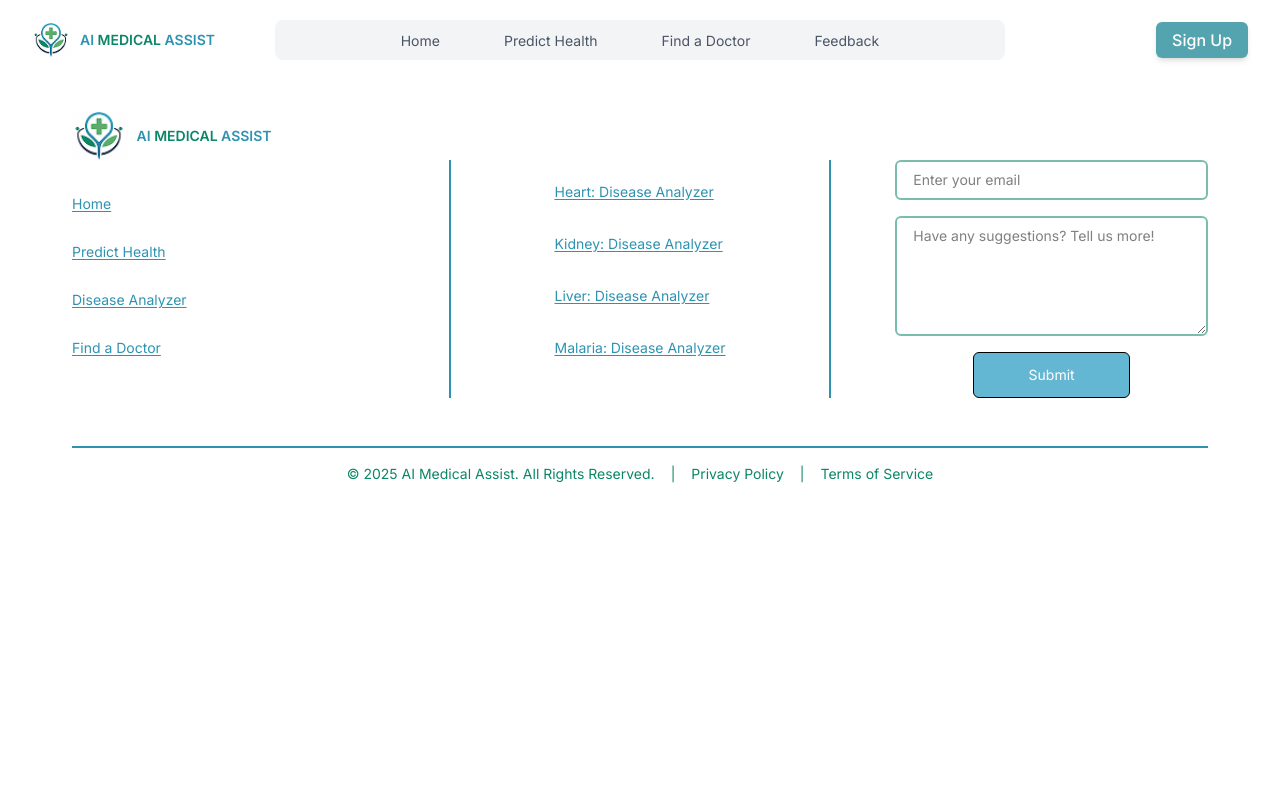
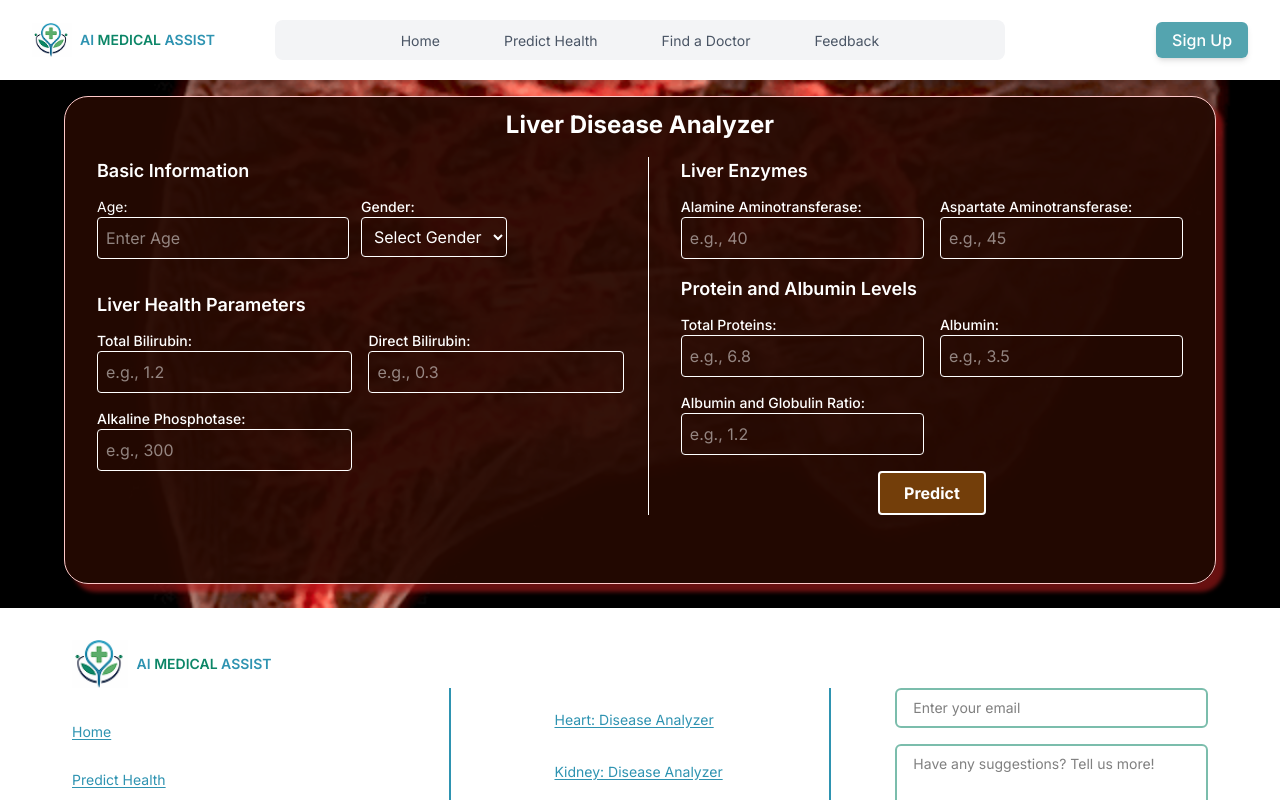
Before and after one commit to Gandhiprajwal/AI-Medical-Assist, a React (Vite) app in the folder frontend/: page /liver-disease-analyzer in a window 1280 px wide. Shown: the top 800 px of the page. Built offline with nearby package versions, Linux system fonts and the light colour scheme.

Commit message:
Liver Disease analyzer frontend completed

```diff
--- a/frontend/src/App.jsx
+++ b/frontend/src/App.jsx
@@ -6,6 +6,7 @@ import Navbar from "./components/Navbar/Navbar";
 import Footer from "./components/Footer/Footer";
 import Findadoctor from "./components/FindADoctor/Findadoctor";
 import HeartDiseaseAnalyzer from "./components/AdvancedAnalyzers/HeartDiseaseAnalyzer";
+import LiverDiseaseAnalyzer from "./components/AdvancedAnalyzers/LiverDiseaseAnalyzer";
 
 
 function App() {
@@ -21,6 +22,7 @@ function App() {
           <Route path="/sign-in" element={<>Sign In</>} />
           <Route path="/sign-up" element={<>Sign Up</>} />
           <Route path="/heart-disease-analyzer" element={<HeartDiseaseAnalyzer />} />
+          <Route path="/liver-disease-analyzer" element={<LiverDiseaseAnalyzer />} />
         </Routes>
         <Footer />
       </BrowserRouter>
--- a/frontend/src/components/AdvancedAnalyzers/HeartDiseaseAnalyzer.jsx
+++ b/frontend/src/components/AdvancedAnalyzers/HeartDiseaseAnalyzer.jsx
@@ -47,10 +47,12 @@ const HeartDiseaseAnalyzer = () => {
   };
 
   return (
-    <section className="opacity-95 w-full h-132 py-12 pt-10 px-20 bg-[#81B4B2] bg-cover bg-center overflow-y-auto" style={{
+    <section className="opacity-95 w-full h-132 py-5 pb-8 px-20 bg-[#81B4B2] bg-cover bg-center overflow-y-auto" style={{
         backgroundImage: `url(${bgImage})`,
       }}>
-    <div className="w-full h-full p-8 pt-3 border rounded-3xl shadow-lg bg-black opacity-90 text-white">
+    <div className="w-full h-full p-8 pt-3 border-1 border-[#000443] rounded-3xl shadow-lg bg-[#000433]/90 text-white" style={{
+    boxShadow: "8px 8px 4px rgba(129, 185, 192, 0.57)",
+  }}>
       <h2 className="text-2xl font-bold text-center mb-4">Heart Disease Analyzer</h2>
       <form onSubmit={handleSubmit} className="flex gap-4">
         <div className="flex flex-col gap-4 w-1/2">
@@ -75,11 +77,11 @@ const HeartDiseaseAnalyzer = () => {
                 name="gender"
                 value={inputData.gender}
                 onChange={handleInputChange}
-                className="w-full border p-2 rounded bg-black"
+                className="w-full border p-2 rounded"
               >
-                <option value="">Select Gender</option>
-                <option value="male">Male</option>
-                <option value="female">Female</option>
+                <option className="text-black" value="">Select Gender</option>
+                <option className="text-black" value="male">Male</option>
+                <option className="text-black" value="female">Female</option>
               </select>
             </div>
           </div>
@@ -126,7 +128,7 @@ const HeartDiseaseAnalyzer = () => {
         </div>
         </div>
 
-        <div className="border-l flex flex-col pl-3 gap-4 w-1/2">
+        <div className="border-l flex flex-col pl-8 gap-4 w-1/2">
         {/* Lifestyle and Medical History Section */}
         <div>
           <h2 className="text-lg font-semibold mb-3">Lifestyle & Medical History</h2>
--- /dev/null
+++ b/frontend/src/components/AdvancedAnalyzers/LiverDiseaseAnalyzer.jsx
@@ -0,0 +1,240 @@
+import React, { useState } from "react";
+import bgImage from "../../assets/Liverbgimg.gif"; // Replace with your liver-specific background image path
+// import axios from "axios";
+// import { BASE_URL } from "../../../config";
+
+const LiverDiseaseAnalyzer = () => {
+  // State for input data
+  const [inputData, setInputData] = useState({
+    age: "",
+    gender: "",
+    totalBilirubin: "",
+    directBilirubin: "",
+    alkalinePhosphotase: "",
+    alamineAminotransferase: "",
+    aspartateAminotransferase: "",
+    totalProteins: "",
+    albumin: "",
+    albuminGlobulinRatio: "",
+  });
+
+  // Prediction & Errors
+  const [prediction, setPrediction] = useState(null);
+  const [formError, setFormError] = useState("");
+
+  // Handle input change
+  const handleInputChange = (e) => {
+    const { name, value } = e.target;
+    setInputData({ ...inputData, [name]: value });
+    setFormError(""); // Clear error on change
+  };
+
+  // Handle form submission
+  const handleSubmit = async (e) => {
+    e.preventDefault();
+    const isFormComplete = Object.values(inputData).every((field) => field !== "");
+    if (!isFormComplete) {
+      setFormError("Please fill out all fields.");
+      return;
+    }
+
+    try {
+      const response = await axios.post(`${BASE_URL}/liver`, inputData);
+      setPrediction(response.data.prediction);
+    } catch (error) {
+      console.error("Error during prediction:", error);
+    }
+  };
+
+  return (
+    <section
+      className="w-full h-132 py-6 pt-4 px-16 bg-[#81B4B2]/75 bg-cover bg-center overflow-y-auto"
+      style={{
+        backgroundImage: `url(${bgImage})`,
+      }}
+    >
+      <div className="w-full h-full p-8 pt-3 rounded-3xl shadow-lg border-1 border-red-200 bg-[#250902]/93 text-white" style={{
+    boxShadow: "8px 8px 4px rgba(183, 28, 28, 0.57)",
+  }}>
+        <h2 className="text-2xl font-bold text-center mb-4">Liver Disease Analyzer</h2>
+        <form onSubmit={handleSubmit} className="flex gap-4">
+          {/* Left Column */}
+          <div className="flex flex-col gap-4 w-1/2 pr-2">
+            {/* Basic Info Section */}
+            <div className="pb-4 flex flex-col">
+              <h2 className="text-lg font-semibold mb-3">Basic Information</h2>
+              <div className="flex w-full gap-3">
+                <div>
+                  <label className="block text-sm">Age:</label>
+                  <input
+                    type="number"
+                    name="age"
+                    placeholder="Enter Age"
+                    value={inputData.age}
+                    onChange={handleInputChange}
+                    className="w-full border p-2 rounded"
+                  />
+                </div>
+                <div>
+                  <label className="block text-sm font-medium">Gender:</label>
+                  <select
+                    name="gender"
+                    value={inputData.gender}
+                    onChange={handleInputChange}
+                    className="w-full border p-2 rounded"
+                  >
+                    <option className="text-black" value="">Select Gender</option>
+                    <option className="text-black" value="1">Male</option>
+                    <option className="text-black" value="0">Female</option>
+                  </select>
+                </div>
+              </div>
+            </div>
+
+            {/* Liver Health Parameters Section */}
+            <div className="pb-4 flex flex-col">
+              <h2 className="text-lg font-semibold mb-3">Liver Health Parameters</h2>
+              <div className="grid grid-cols-2 gap-4">
+                <div>
+                  <label className="block text-sm font-medium">Total Bilirubin:</label>
+                  <input
+                    type="number"
+                    name="totalBilirubin"
+                    placeholder="e.g., 1.2"
+                    value={inputData.totalBilirubin}
+                    onChange={handleInputChange}
+                    className="w-full border p-2 rounded"
+                  />
+                </div>
+                <div>
+                  <label className="block text-sm font-medium">Direct Bilirubin:</label>
+                  <input
+                    type="number"
+                    name="directBilirubin"
+                    placeholder="e.g., 0.3"
+                    value={inputData.directBilirubin}
+                    onChange={handleInputChange}
+                    className="w-full border p-2 rounded"
+                  />
+                </div>
+                <div>
+                  <label className="block text-sm font-medium">Alkaline Phosphotase:</label>
+                  <input
+                    type="number"
+                    name="alkalinePhosphotase"
+                    placeholder="e.g., 300"
+                    value={inputData.alkalinePhosphotase}
+                    onChange={handleInputChange}
+                    className="w-full border p-2 rounded"
+                  />
+                </div>
+              </div>
+            </div>
+          </div>
+
+          {/* Right Column */}
+          <div className="border-l flex flex-col pl-8 gap-4 w-1/2">
+            {/* Liver Enzymes Section */}
+            <div>
+              <h2 className="text-lg font-semibold mb-3">Liver Enzymes</h2>
+              <div className="grid grid-cols-2 gap-4">
+                <div>
+                  <label className="block text-sm font-medium">Alamine Aminotransferase:</label>
+                  <input
+                    type="number"
+                    name="alamineAminotransferase"
+                    placeholder="e.g., 40"
+                    value={inputData.alamineAminotransferase}
+                    onChange={handleInputChange}
+                    className="w-full border p-2 rounded"
+                  />
+                </div>
+                <div>
+                  <label className="block text-sm font-medium">Aspartate Aminotransferase:</label>
+                  <input
+                    type="number"
+                    name="aspartateAminotransferase"
+                    placeholder="e.g., 45"
+                    value={inputData.aspartateAminotransferase}
+                    onChange={handleInputChange}
+                    className="w-full border p-2 rounded"
+                  />
+                </div>
+              </div>
+            </div>
+
+            {/* Protein and Albumin Section */}
+            <div>
+              <h2 className="text-lg font-semibold mb-3">Protein and Albumin Levels</h2>
+              <div className="grid grid-cols-2 gap-4">
+                <div>
+                  <label className="block text-sm font-medium">Total Proteins:</label>
+                  <input
+                    type="number"
+                    name="totalProteins"
+                    placeholder="e.g., 6.8"
+                    value={inputData.totalProteins}
+                    onChange={handleInputChange}
+                    className="w-full border p-2 rounded"
+                  />
+                </div>
+                <div>
+                  <label className="block text-sm font-medium">Albumin:</label>
+                  <input
+                    type="number"
+                    name="albumin"
+                    placeholder="e.g., 3.5"
+                    value={inputData.albumin}
+                    onChange={handleInputChange}
+                    className="w-full border p-2 rounded"
+                  />
+                </div>
+                <div>
+                  <label className="block text-sm font-medium">Albumin and Globulin Ratio:</label>
+                  <input
+                    type="number"
+                    name="albuminGlobulinRatio"
+                    placeholder="e.g., 1.2"
+                    value={inputData.albuminGlobulinRatio}
+                    onChange={handleInputChange}
+                    className="w-full border p-2 rounded"
+                  />
+                </div>
+              </div>
+            </div>
+
+            {/* Error Handling */}
+            {formError && <p className="text-red-500 text-sm">{formError}</p>}
+
+            {/* Submit Button */}
+            <div className="text-center">
+              <button
+                type="submit"
+                className="bg-yellow-900 border-2 border-white cursor-pointer border-black hover:bg-green-900 text-white font-bold py-2 px-6 rounded"
+              >
+                Predict
+              </button>
+            </div>
+          </div>
+        </form>
+
+        {/* Prediction Result */}
+        {prediction !== null && (
+          <div
+            className={`mt-6 p-4 rounded text-center ${
+              prediction === "[1]" ? "bg-red-400" : "bg-green-400"
+            }`}
+          >
+            <h3 className="text-lg font-bold">
+              {prediction === "[1]"
+                ? "High Risk! Please consult a doctor immediately."
+                : "Low Risk! You're in good health."}
+            </h3>
+          </div>
+        )}
+      </div>
+    </section>
+  );
+};
+
+export default LiverDiseaseAnalyzer;
```
Also changed, not shown: frontend/src/assets/Liverbgimg.gif (added), frontend/src/assets/Liverbgimg.png (renamed from frontend/src/assets/istockphoto-1212682537-612x612.png).
